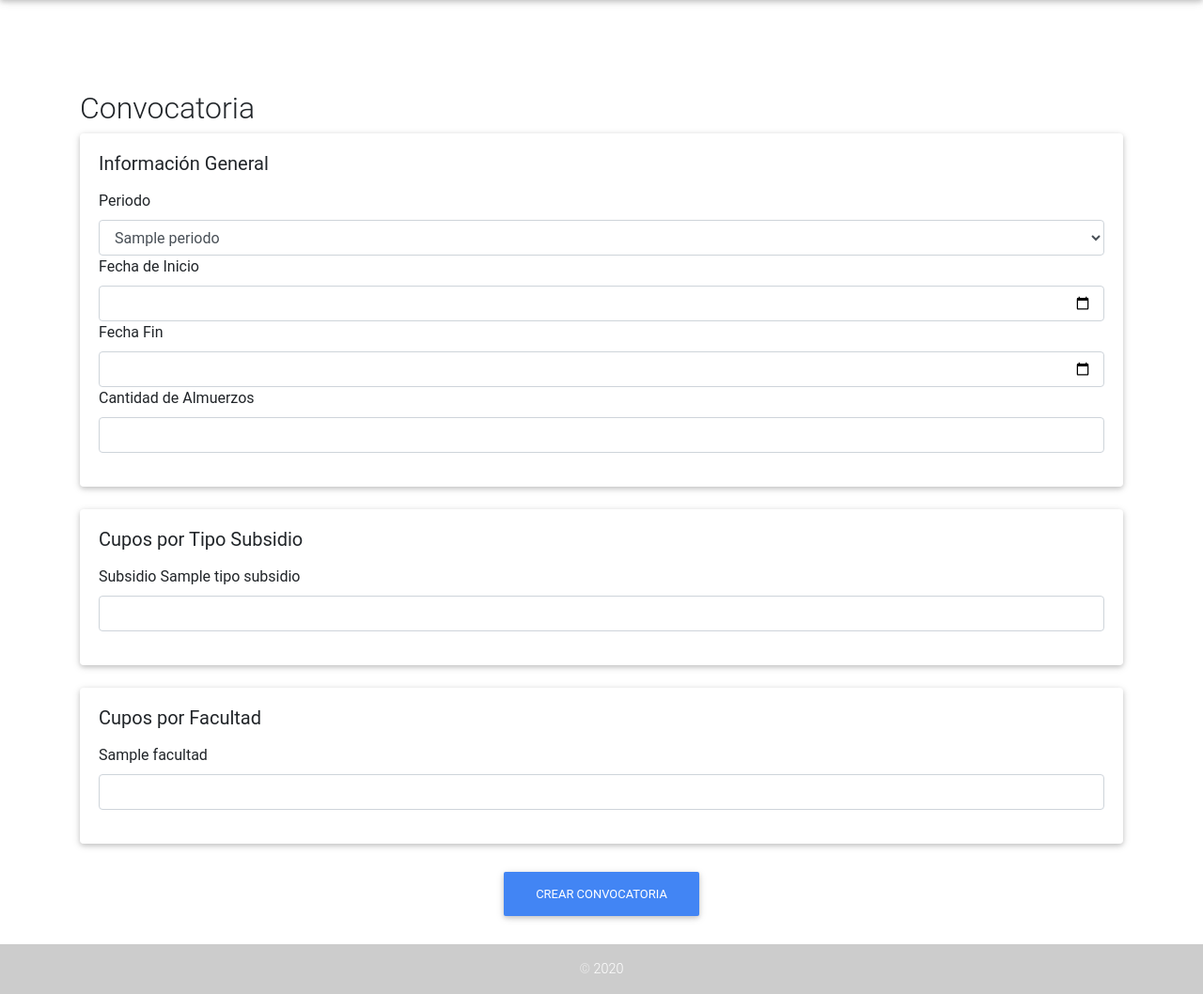
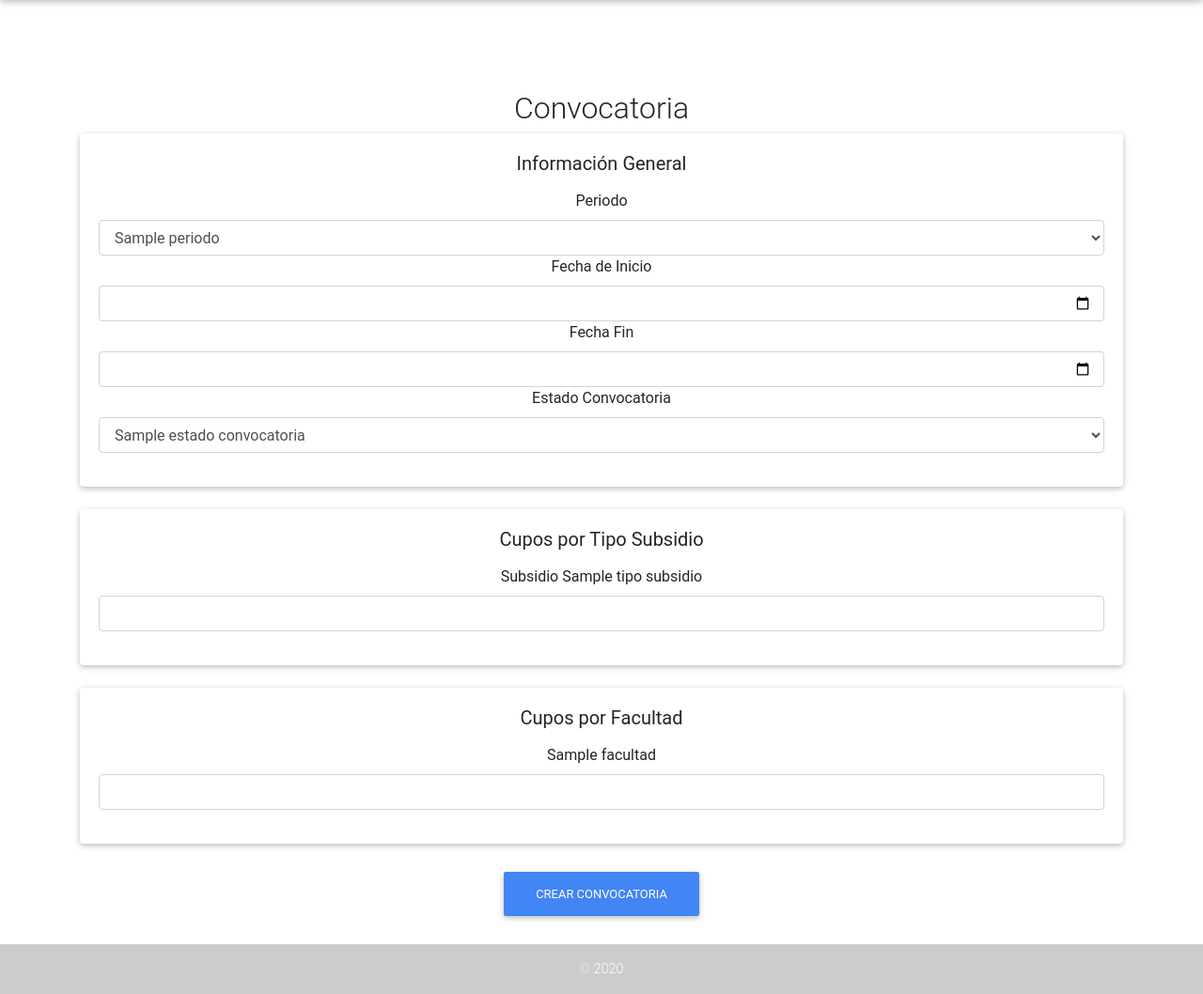
Before and after one commit to xdanielsb/lunch-service, a Flask app: page /convocotoria in a window 1280 px wide. Shown: the part 64-1122 px from the top of the page at 94% size. Run offline with Flask 2, Linux system fonts and the light colour scheme; the visitor is signed in with stand-in values (Sample User, id 1); a database or web service that is not in the repository returns one stand-in record (values such as "Sample title"); some libraries are stand-ins or nearby versions.

Commit message:
chore: create logic to insert a convocatoria.

```diff
--- a/app/app.py
+++ b/app/app.py
@@ -5,6 +5,7 @@ from control.dao.convocatoria import Convocatoria
 from control.dao.periodo import Periodo
 from control.dao.tipo_subsidio import TipoSubsidio
 from control.dao.facultad import Facultad
+from control.dao.estado_convocatoria import EstadoConvocatoria
 import functools
 import os
 import json
@@ -85,21 +86,25 @@ def revisar_solicitud():
     return render_template("revisar-solicitud.html")
 
 
-@app.route("/convocotoria")
+@app.route("/convocotoria", methods=["POST", "GET"])
 @login_required
 def convocatoria():
+    data = {}
     if request.method == "POST":
-        pass
+        convocatoria = Convocatoria()
+        convocatoria.create(request.form)
     else:
         # TODO: make fecha_actual global
         today = date.today()
         periodo = Periodo().get_active_period(fecha_actual=today.strftime("%Y-%m-%d"))
         tipos_subsidio = TipoSubsidio().get_all()
         facultades = Facultad().get_all()
+        estados_convoc = EstadoConvocatoria().get_all()
         data = {
             "periodo": periodo,
             "tipos_subsidio": tipos_subsidio,
             "facultades": facultades,
+            "estados_convocatoria": estados_convoc,
         }
         if len(periodo) == 0:
             flash("No hay periodos activos.")
--- a/app/control/connection.py
+++ b/app/control/connection.py
@@ -26,5 +26,5 @@ def query(query):
 
 def execute(statement):
     cur = get_db().cursor()
-    cur.execute(query)
+    cur.execute(statement)
     cur.close()
--- /dev/null
+++ b/app/control/dao/estado_convocatoria.py
@@ -0,0 +1,7 @@
+from ..connection import query
+
+
+class EstadoConvocatoria:
+    def get_all(self):
+        q = "select * from estado_convocatoria"
+        return query(q)
--- a/app/templates/convocatoria.html
+++ b/app/templates/convocatoria.html
@@ -2,6 +2,8 @@
 
 {% block content %}
 <div class="content">
+  <form class="text-center" action="{{ url_for('convocatoria') }}" method="POST">
+
     <h2>Convocatoria</h2>
     <div class="card mb-4">
       <div class="card-body">
@@ -9,17 +11,22 @@
         <p class="card-text">
         <div class="form-group">
           <label for="sel1">Periodo</label>
-        <select class="form-control" id="sel1">
+          <select name="id_periodo" class="form-control" id="sel1">
             {% for periodo in data['periodo'] %}
             <option value="{{periodo[0]}}">{{ periodo[1] }} </option>
             {% endfor %}
           </select>
           <label for="fechaInicio">Fecha de Inicio</label>
-        <input type="date" placeholder="Fecha de inicio" id="fechaInicio" class="form-control">
+          <input type="date" placeholder="Fecha de inicio" name="fecha_inicio" class="form-control">
           <label for="fechaFin">Fecha Fin</label>
-        <input type="date" placeholder="Fecha de fin" id="fechaFin" class="form-control ">
-        <label for="cantidadAlumerzos">Cantidad de Almuerzos</label>
-        <input type="number" placeholder="" id="cantidadAlumerzos" class="form-control ">
+          <input type="date" placeholder="Fecha de fin" name="fecha_fin" class="form-control ">
+          <label for="sel2">Estado Convocatoria</label>
+          <select name="id_estado_convocatoria" class="form-control" id="sel2">
+            {% for estadocon in data['estados_convocatoria'] %}
+            <option value="{{estadocon[0]}}">{{ estadocon[1] }} </option>
+            {% endfor %}
+          </select>
+
         </div>
         </p>
       </div>
@@ -32,7 +39,7 @@
         <div class="form-group">
           {% for tsubsidio in data['tipos_subsidio']%}
           <label for="tipo{{tsubsidio[0]}}">Subsidio {{tsubsidio[1]}}</label>
-        <input type="number" placeholder="" id="tipo{{tsubsidio[0]}}" class="form-control ">
+          <input type="number" placeholder="" name="tipo{{tsubsidio[0]}}" class="form-control ">
           {% endfor %}
         </div>
         </p>
@@ -46,7 +53,7 @@
         <div class="form-group">
           {% for facultad in data['facultades'] %}
           <label for="fac{{facultad[0]}}">{{facultad[1]}}</label>
-        <input type="number" placeholder="" id="fac{{facultad[0]}}" class="form-control ">
+          <input type="number" placeholder="" name="fac{{facultad[0]}}" class="form-control ">
           {% endfor %}
         </div>
         </p>
@@ -54,7 +61,8 @@
     </div>
 
     <div class="text-center">
-    <a href="#" class="btn btn-primary"> Crear Convocatoria </a>
+      <input type="submit" class="btn btn-primary" value="Crear Convocatoria">
     </div>
+  </form>
 </div>
 {% endblock %}
```
Also changed, not shown: app/control/dao/convocatoria.py (+10 -1 lines). Lines whose indentation alone changed are shown as unchanged.
